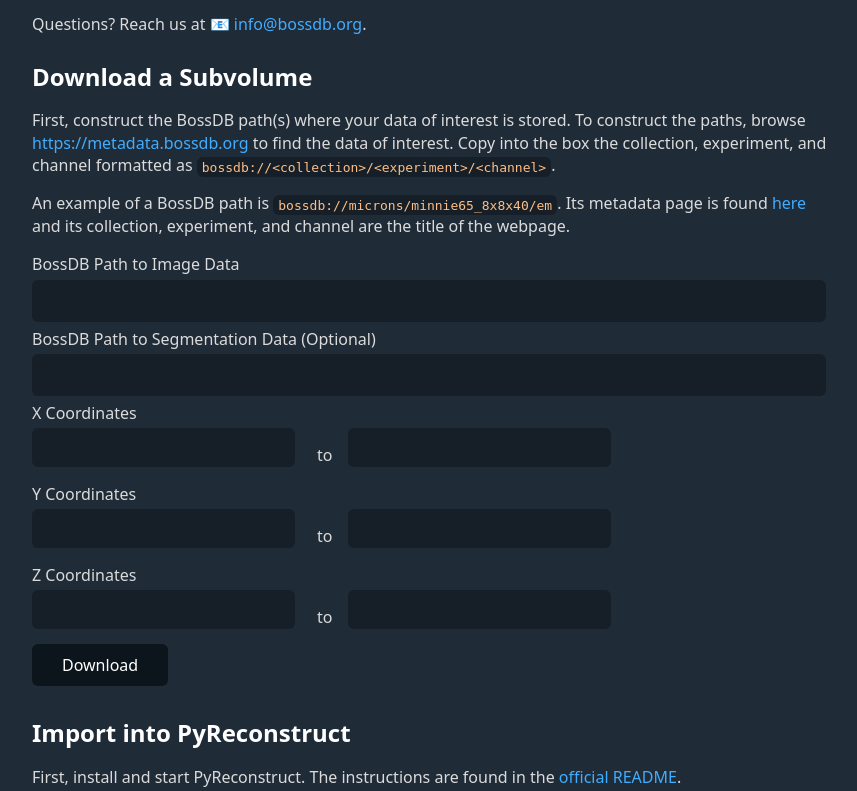
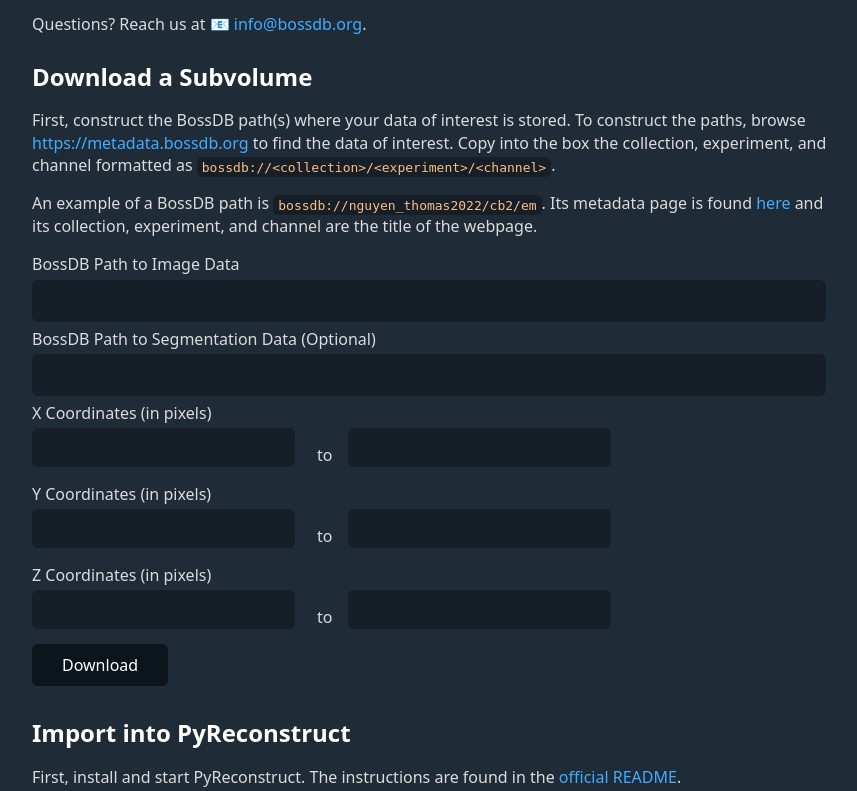
Before and after one commit to aplbrain/pyreconstruct-download, a Flask app: page / in a window 1280 px wide. Shown: the part 457-1248 px from the top of the page, without its empty margins (208-1065 px from the left). Run offline with Flask 3, Linux system fonts and the light colour scheme.

Commit message:
UX updates

```diff
--- a/templates/home.html
+++ b/templates/home.html
@@ -34,8 +34,8 @@
         experiment, and channel formatted as <code>bossdb://&lt;collection&gt;/&lt;experiment&gt;/&lt;channel&gt;</code>.
     </p>
     <p>
-        An example of a BossDB path is <code>bossdb://microns/minnie65_8x8x40/em</code>.
-        Its metadata page is found <a href="https://metadata.bossdb.org/Channel/c7587b3ff17a681d80e5402a">here</a>
+        An example of a BossDB path is <code>bossdb://nguyen_thomas2022/cb2/em</code>.
+        Its metadata page is found <a href="https://metadata.bossdb.org/Channel/9c98fade982a314972315619">here</a>
         and its collection, experiment, and channel are the title of the webpage.
     </p>
 
@@ -51,7 +51,7 @@
             <input type="text" name="seg-path" id="seg-path" class="wide-input">
         </div>
 
-        <label>X Coordinates</label>
+        <label>X Coordinates (in pixels)</label>
         <div class="flex">
             <input
                 type="number"
@@ -70,7 +70,7 @@
             >
         </div>
 
-        <label>Y Coordinates</label>
+        <label>Y Coordinates (in pixels)</label>
         <div class="flex">
             <input
                 type="number"
@@ -89,7 +89,7 @@
             >
         </div>
 
-        <label>Z Coordinates</label>
+        <label>Z Coordinates (in pixels)</label>
         <div class="flex">
             <input
                 type="number"
```
